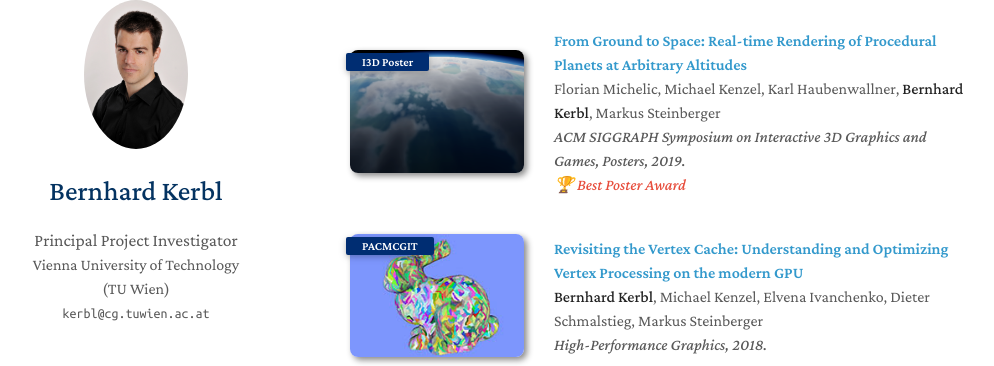
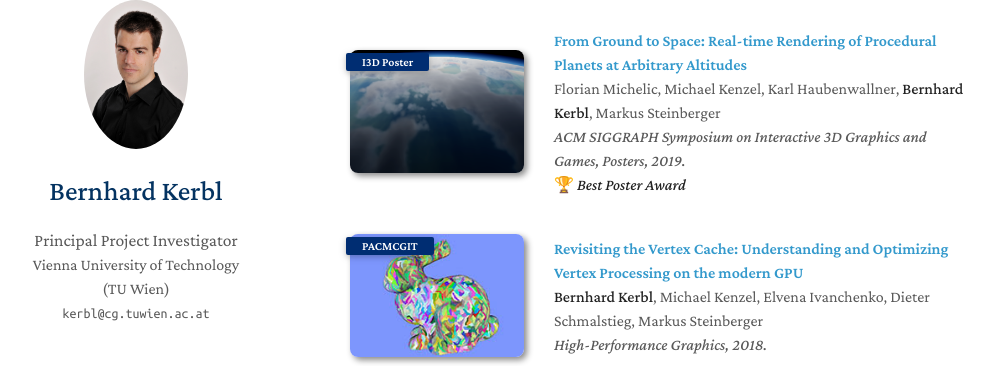
Before and after one commit to Snosixtyboo/Snosxityboo, a Jekyll site: the page built from index.md, in a window 1280 px wide and 900 px high, scrolled down 3114 px. Shown: the part 84-450 px from the top of the window, without its empty margins (140-1134 px from the left). Built offline with Jekyll 4.4.1, drawn with Linux system fonts in a browser that asks for light colours; nearby versions of some CDN libraries; a style sheet for code colours, icons or effects is not loaded; our own code applies the rules of GitHub Pages for plain Markdown files.

Commit message:
updated info

```diff
--- a/_data/publications.yml
+++ b/_data/publications.yml
@@ -102,7 +102,7 @@ main:
     authors: Florian Michelic, Michael Kenzel, Karl Haubenwallner, <strong>Bernhard Kerbl</strong>, Markus Steinberger
     conference_short: I3D Poster
     conference: ACM SIGGRAPH Symposium on Interactive 3D Graphics and Games, Posters, 2019.
-    notes: 🏆 Best Poster Award
+    notes: </i>🏆 <i>Best Poster Award
     image: ./assets/img/planets.png
 
   - title: "Revisiting the Vertex Cache: Understanding and Optimizing Vertex Processing on the modern GPU"
```
